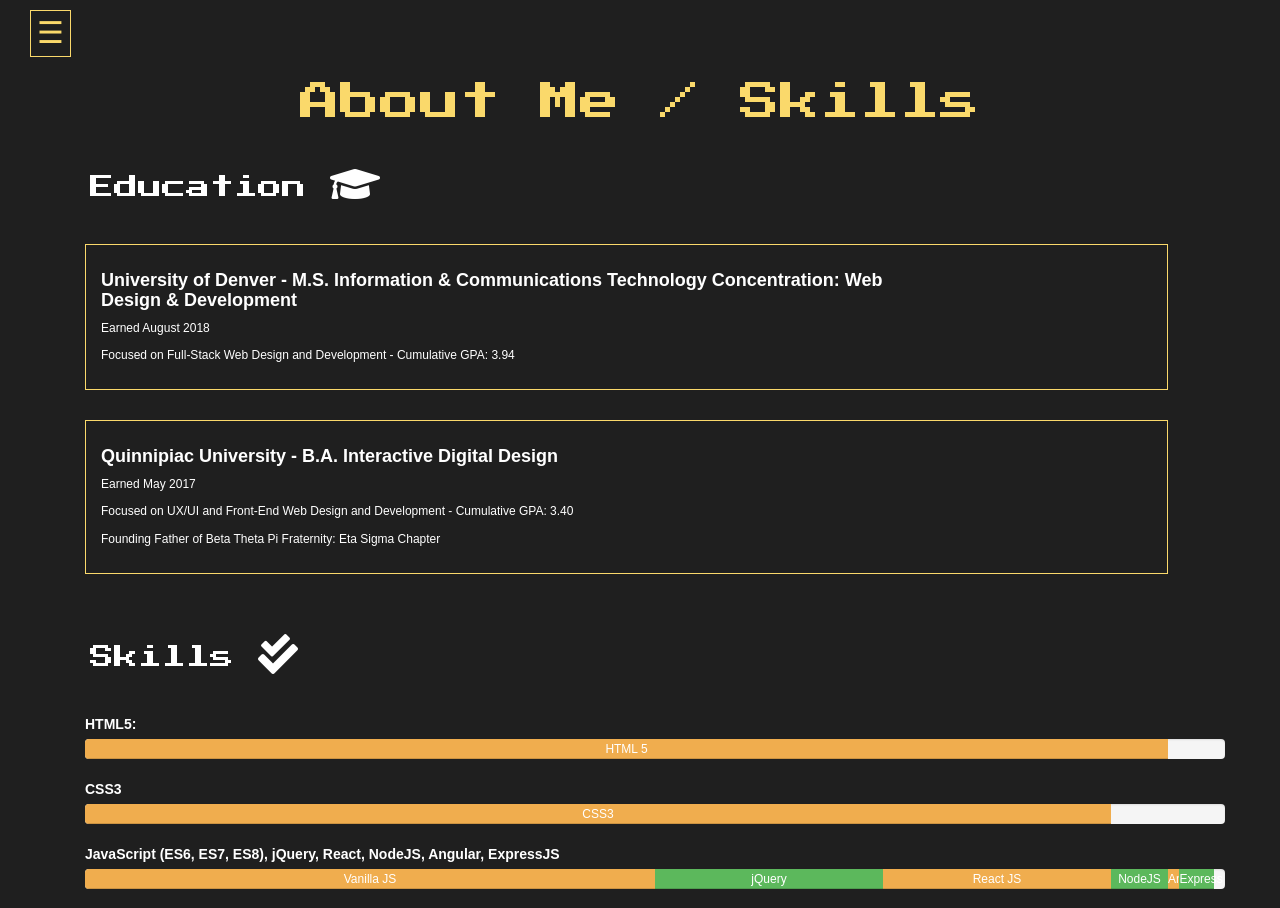
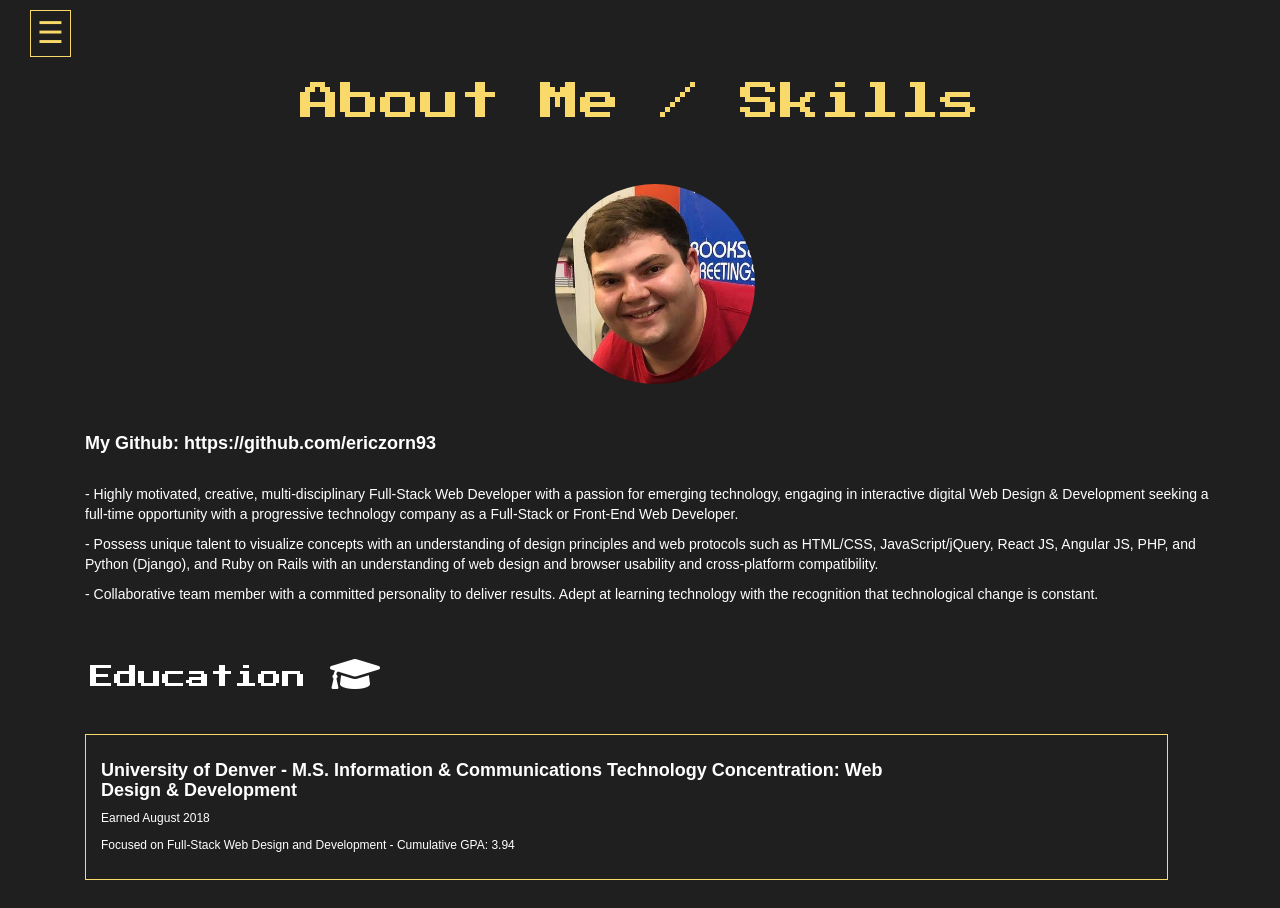
Before and after one commit to ericzorn93/ez-portfolio-Full-Stack, a React (Create React App) app in the folder client/: page /about in a window 1280 px wide. Shown: the top 908 px of the page. Built offline with nearby package versions, Linux system fonts and the light colour scheme.

Commit message:
Reorganizing About Me

```diff
--- /dev/null
+++ b/client/src/assets/css/about_me.css
@@ -0,0 +1,13 @@
+.about-me-container {
+    margin-top: 60px;
+}
+
+.about-me-text {
+    color: white;
+}
+
+.profile-img {
+    width: 200px;
+    border-radius: 50%;
+    margin-bottom: 40px;
+}
--- a/client/src/components/main-components/About.js
+++ b/client/src/components/main-components/About.js
@@ -2,6 +2,7 @@ import React, { Component } from 'react';
 import Navigation from '../sub-components/Navigation';
 import '../../assets/css/about.css';
 import { ProgressBar } from 'react-bootstrap';
+import AboutMe from '../sub-components/About_Me';
 
 class About extends Component {
 
@@ -55,6 +56,7 @@ class About extends Component {
         <div className="row">
           <div className="container">
             <h1 className="about-header text-center">About Me / Skills</h1>
+            <AboutMe/>
             <section className="education-section">
               <h3 className="section-header-text">Education <i className="fas fa-graduation-cap" style={{color: "white", fontSize: 40}}></i></h3>
               <div className="schools container">
@@ -82,11 +84,6 @@ class About extends Component {
             <section className="skills">
               <h3 className="section-header-text">Skills <i className="fas fa-check-double" style={{color: "white", fontSize: 40}}></i></h3>
               <div className="progress-bars container">
-                  <label className={"progressbar-label"}>HTML5:</label>
-                  <ProgressBar now={95} label={"HTML 5"} bsStyle={"warning"} />
-
-                  <label className="progressbar-label">CSS3</label>
-                  <ProgressBar now={90} label={"CSS3"} bsStyle={"warning"} />
 
                   <label className="progressbar-label">JavaScript (ES6, ES7, ES8), jQuery, React, NodeJS, Angular, ExpressJS</label>
                   <ProgressBar>
@@ -98,21 +95,27 @@ class About extends Component {
                     <ProgressBar bsStyle={"success"} now={3} key={6} label={"Express JS"} />
                   </ProgressBar>
 
-                  <label className={"progressbar-label"}>Python &amp; Django Framework</label>
-                  <ProgressBar now={60} label={"Python & Django"} bsStyle={"warning"}/>
-
-                  <label className={"progressbar-label"}>Ruby &amp; Rails Framework</label>
-                  <ProgressBar now={65} label={"Ruby & Rails"} bsStyle={"warning"}/>
-
-                  <label className={"progressbar-label"}>PHP</label>
-                  <ProgressBar now={70} label={"PHP"} bsStyle={"warning"}/>
-
                   <label className={"progressbar-label"}>Relational Database Management Systems (RDBMS)</label>
                   <ProgressBar>
                     <ProgressBar bsStyle={"warning"} label={"MySQL"} now={33.33} />
                     <ProgressBar bsStyle={"success"} label={"PostgreSQL"} now={33.33} />
                     <ProgressBar bsStyle={"warning"} label={"SQL Server"} now={33.33} />
                   </ProgressBar>
+
+                  <label className={"progressbar-label"}>HTML5:</label>
+                  <ProgressBar now={95} label={"HTML 5"} bsStyle={"warning"} />
+
+                  <label className="progressbar-label">CSS3</label>
+                  <ProgressBar now={90} label={"CSS3"} bsStyle={"warning"} />
+
+                  <label className={"progressbar-label"}>PHP</label>
+                  <ProgressBar now={70} label={"PHP"} bsStyle={"warning"}/>
+
+                  <label className={"progressbar-label"}>Ruby &amp; Rails Framework</label>
+                  <ProgressBar now={65} label={"Ruby & Rails"} bsStyle={"warning"}/>
+
+                  <label className={"progressbar-label"}>Python &amp; Django Framework</label>
+                  <ProgressBar now={60} label={"Python & Django"} bsStyle={"warning"}/>
 
                   <label className={"progressbar-label"}>NoSQL Databases</label>
                   <ProgressBar now={60} label={"MongoDB"} bsStyle={"warning"}/>
--- /dev/null
+++ b/client/src/components/sub-components/About_Me.js
@@ -0,0 +1,23 @@
+import React from 'react';
+import '../../assets/css/about_me.css';
+import ProfilePicture from '../../assets/img/profile-picture-second.jpg';
+
+const AboutMe = (props) => {
+  return (
+    <div className={"about-me-container container"}>
+        <div className="row text-center">
+            <img className={"profile-img"} src={ProfilePicture} alt="Profile Picture"/>
+        </div>
+        <h4 className={"about-me-text"}><a style={{color: "white"}} href="https://github.com/ericzorn93" target={"_blank"}><strong>My Github: https://github.com/ericzorn93</strong></a></h4>
+        <br/>
+        <p className={"about-me-text"}>- Highly motivated, creative, multi-disciplinary Full-Stack Web Developer with a passion for emerging technology, engaging in interactive digital Web Design &amp; Development seeking a full-time opportunity with a progressive technology company as a Full-Stack or Front-End Web Developer.</p>
+
+        <p className={"about-me-text"}>- Possess unique talent to visualize concepts with an understanding of design principles and web protocols such as HTML/CSS, JavaScript/jQuery, React JS, Angular JS, PHP, and Python (Django), and Ruby on Rails with an understanding of web design and browser usability and cross-platform compatibility.</p>
+
+        <p className={"about-me-text"}>- Collaborative team member with a committed personality to deliver results. Adept at learning
+        technology with the recognition that technological change is constant.</p>
+    </div>
+  )
+}
+
+export default AboutMe;
```
